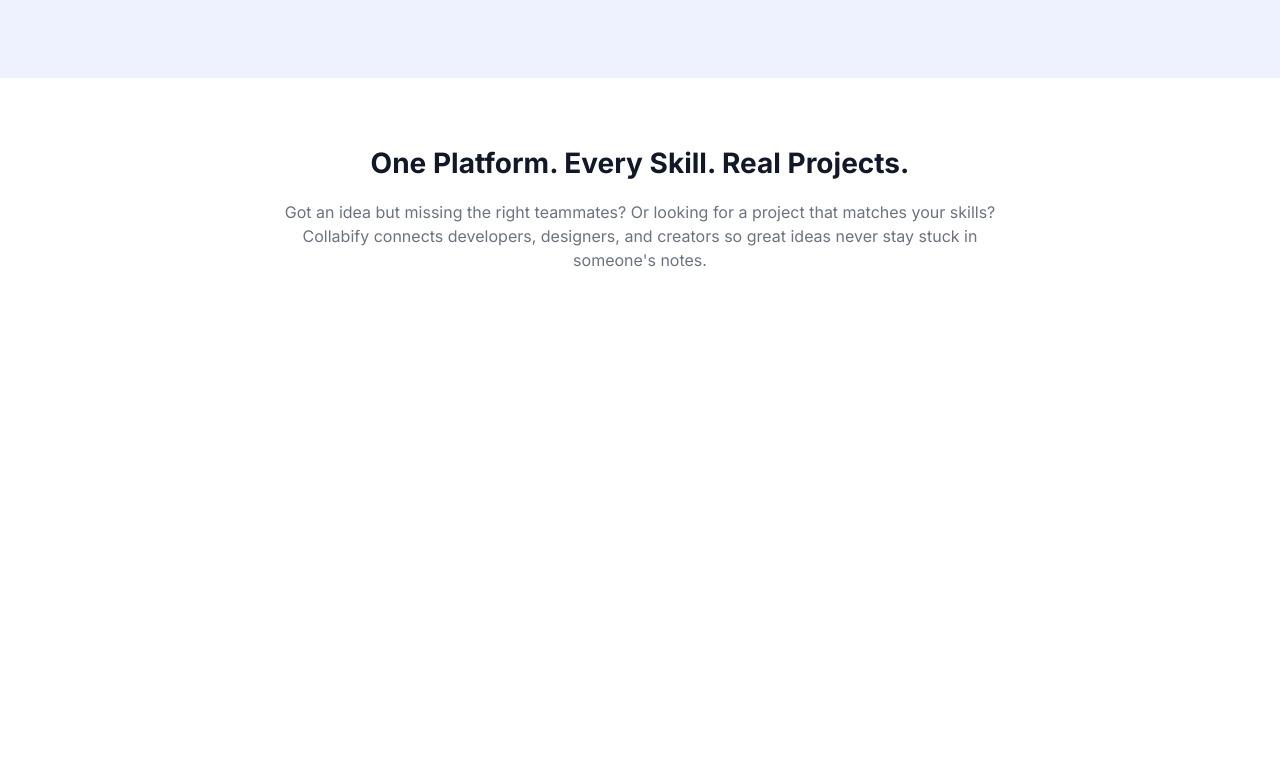
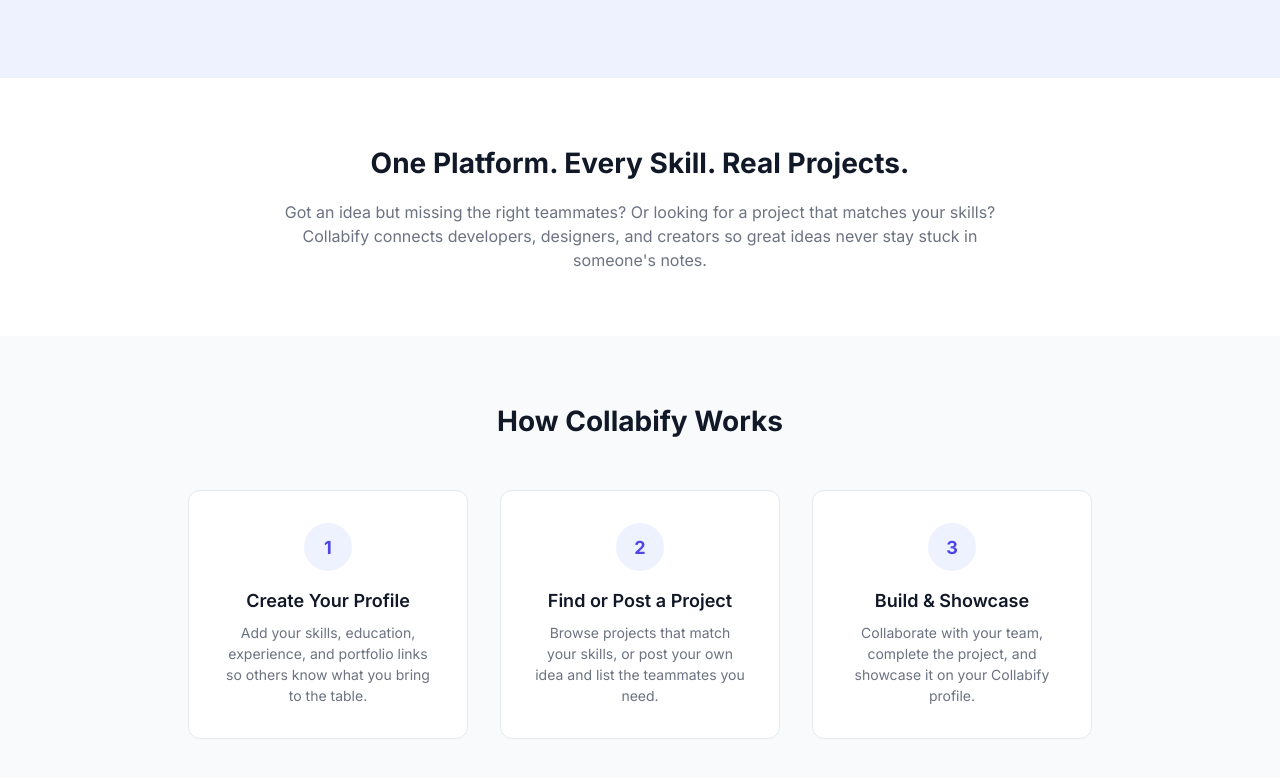
Before and after one commit to Moazam80/collabify, a React (Vite) app in the folder frontend/: page / in a window 1280 px wide. Shown: the part 366-1144 px from the top of the page. Before the commit the page ends 800 px from the top, so only its background shows below. Built offline with nearby package versions, Linux system fonts and the light colour scheme.

Commit message:
feat: add How Collabify Works section with 3-step process

```diff
--- /dev/null
+++ b/frontend/src/components/HowItWorks.jsx
@@ -0,0 +1,104 @@
+function HowItWorks() {
+  const steps = [
+    {
+      number: "1",
+      title: "Create Your Profile",
+      description:
+        "Add your skills, education, experience, and portfolio links so others know what you bring to the table.",
+    },
+    {
+      number: "2",
+      title: "Find or Post a Project",
+      description:
+        "Browse projects that match your skills, or post your own idea and list the teammates you need.",
+    },
+    {
+      number: "3",
+      title: "Build & Showcase",
+      description:
+        "Collaborate with your team, complete the project, and showcase it on your Collabify profile.",
+    },
+  ];
+
+  return (
+    <section
+      style={{
+        padding: "64px 24px",
+        background: "var(--color-background-alt)",
+      }}
+    >
+      <h2
+        style={{
+          textAlign: "center",
+          fontSize: "var(--font-size-h2)",
+          fontWeight: "700",
+          marginBottom: "48px",
+        }}
+      >
+        How Collabify Works
+      </h2>
+
+      <div
+        style={{
+          display: "flex",
+          justifyContent: "center",
+          gap: "32px",
+          flexWrap: "wrap",
+          maxWidth: "1000px",
+          margin: "0 auto",
+        }}
+      >
+        {steps.map((step) => (
+          <div
+            key={step.number}
+            style={{
+              background: "var(--color-background)",
+              border: "1px solid var(--color-border)",
+              borderRadius: "var(--radius-md)",
+              padding: "32px",
+              maxWidth: "280px",
+              textAlign: "center",
+            }}
+          >
+            <div
+              style={{
+                width: "48px",
+                height: "48px",
+                borderRadius: "50%",
+                background: "var(--color-primary-light)",
+                color: "var(--color-primary)",
+                display: "flex",
+                alignItems: "center",
+                justifyContent: "center",
+                fontWeight: "700",
+                fontSize: "var(--font-size-h4)",
+                margin: "0 auto 16px auto",
+              }}
+            >
+              {step.number}
+            </div>
+            <h3
+              style={{
+                fontSize: "var(--font-size-h4)",
+                fontWeight: "600",
+                marginBottom: "8px",
+              }}
+            >
+              {step.title}
+            </h3>
+            <p
+              style={{
+                fontSize: "var(--font-size-small)",
+                color: "var(--color-text-secondary)",
+              }}
+            >
+              {step.description}
+            </p>
+          </div>
+        ))}
+      </div>
+    </section>
+  );
+}
+
+export default HowItWorks;
--- a/frontend/src/pages/landing.jsx
+++ b/frontend/src/pages/landing.jsx
@@ -1,6 +1,7 @@
 import Navbar from "../components/Navbar";
 import Hero from "../components/Hero";
 import Intro from "../components/Intro";
+import HowItWorks from "../components/HowItWorks";
 
 function Landing() {
   return (
@@ -8,6 +9,7 @@
       <Navbar />
       <Hero />
       <Intro />
+      <HowItWorks />
     </div>
   );
 }
```
